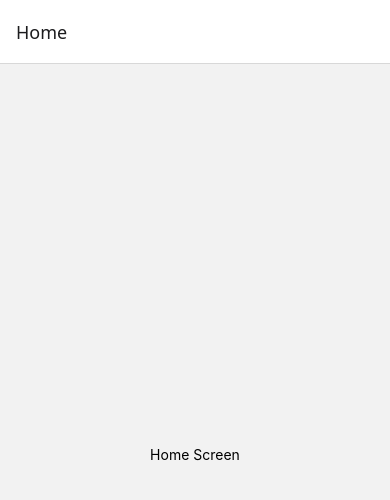
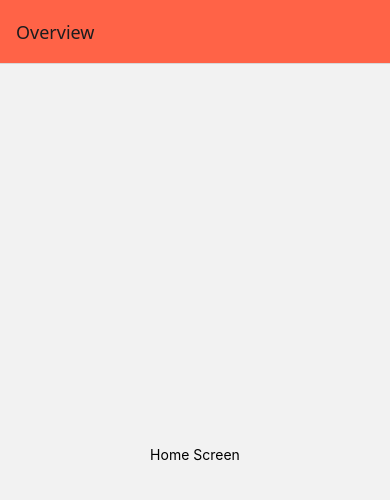
Before and after one commit to dimawari/appdev2, a React Native app: screen / in a window 390 px wide. Shown: the top 500 px of the page. Built offline with nearby package versions, Linux system fonts and the light colour scheme.

Commit message:
Done with specifying options

```diff
--- a/App.js
+++ b/App.js
@@ -19,14 +19,20 @@ function DetailsScreen() {
 }
 
 const RootStack = createNativeStackNavigator({
-  initialRouteName: "Home",
+  initialRouteName: 'Home',
+
+  screenOptions: {
+    headerStyle: { backgroundColor: 'tomato' },
+  },
+
   screens: {
     Home: {
       screen: HomeScreen,
       options: {
-        Details: DetailsScreen,
+        title: 'Overview',
       },
     },
+    Details: DetailsScreen,
   },
 });
 
```
